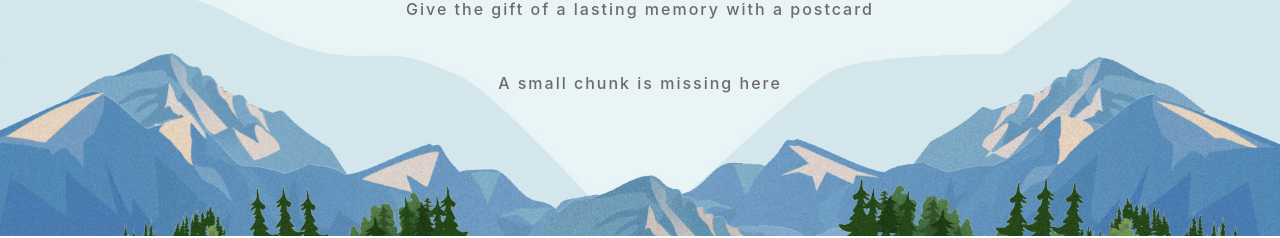
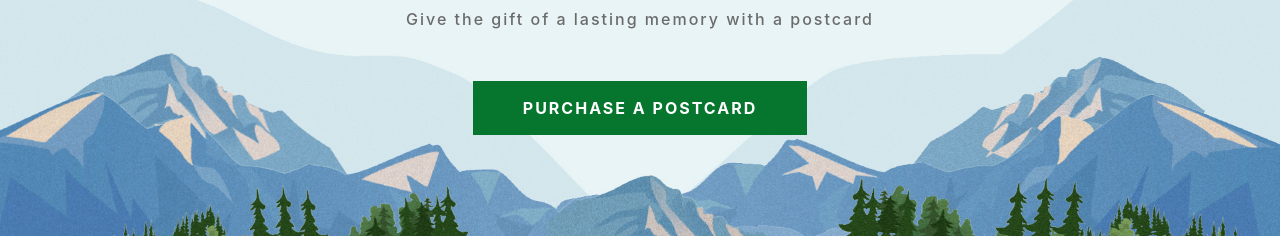
Before and after one commit to maissen/Earth-Store, an Angular app: page /home in a window 1280 px wide. Shown: the part 1433-1671 px from the top of the page. Built offline with nearby package versions, Linux system fonts and the light colour scheme; no server answers.

Commit message:
Finish the design of the 'home' section.

```diff
--- a/src/app/pages/home/modules/home-call-to-action/home-call-to-action.component.html
+++ b/src/app/pages/home/modules/home-call-to-action/home-call-to-action.component.html
@@ -1,9 +1,7 @@
 <div class="container-fluid">
     <h1>Give the Gift of a Postcard</h1>
     <p>Give the gift of a lasting memory with a postcard</p>
-    <!-- <app-btn-filled [text]="'Purchase A Postcard'"></app-btn-filled> -->
-
-    <p>A small chunk is missing here</p>
+    <app-btn-filled [text]="'Purchase A Postcard'" [link]="'/shop'"></app-btn-filled>
 </div>
 <div class="container">
     <div class="row">
```
